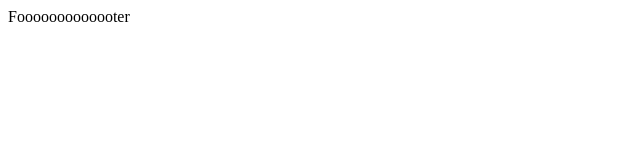
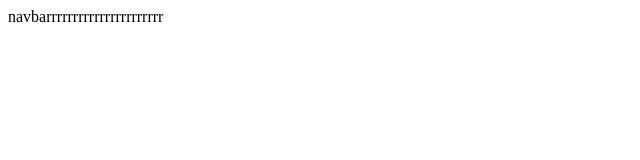
Before and after one commit to MahmoudShawke/ITI, a plain HTML site: page index.html in a window 1280 px wide. Shown: the full height of the page, 0-640 px from the left. Drawn offline with Linux system fonts and the light colour scheme.

Commit message:
Nav Barrr Added

```diff
--- a/index.html
+++ b/index.html
@@ -9,10 +9,13 @@
 </head>
 
 <body>
-    <footer>
+    <nav>
 
-        Fooooooooooooter
-    </footer>
+        navbarrrrrrrrrrrrrrrrrrrrrr
+
+    </nav>
+
+
 </body>
 
 </html>
```
